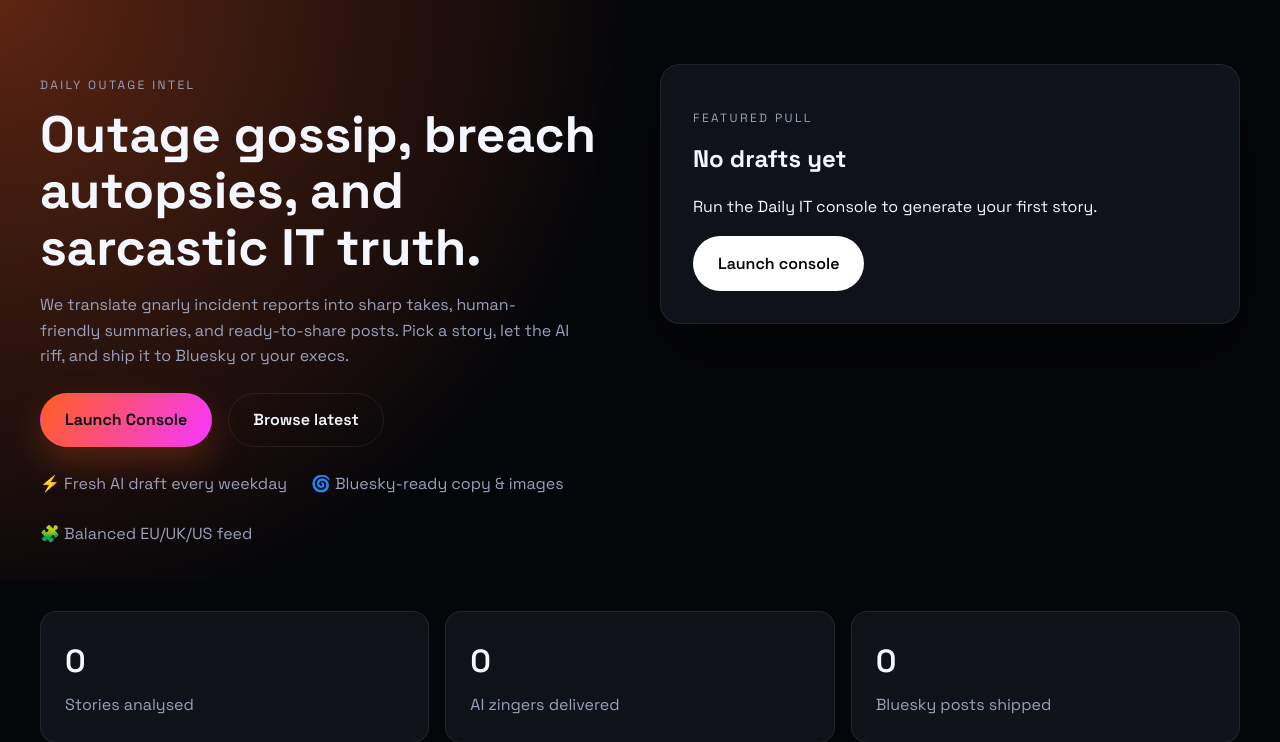
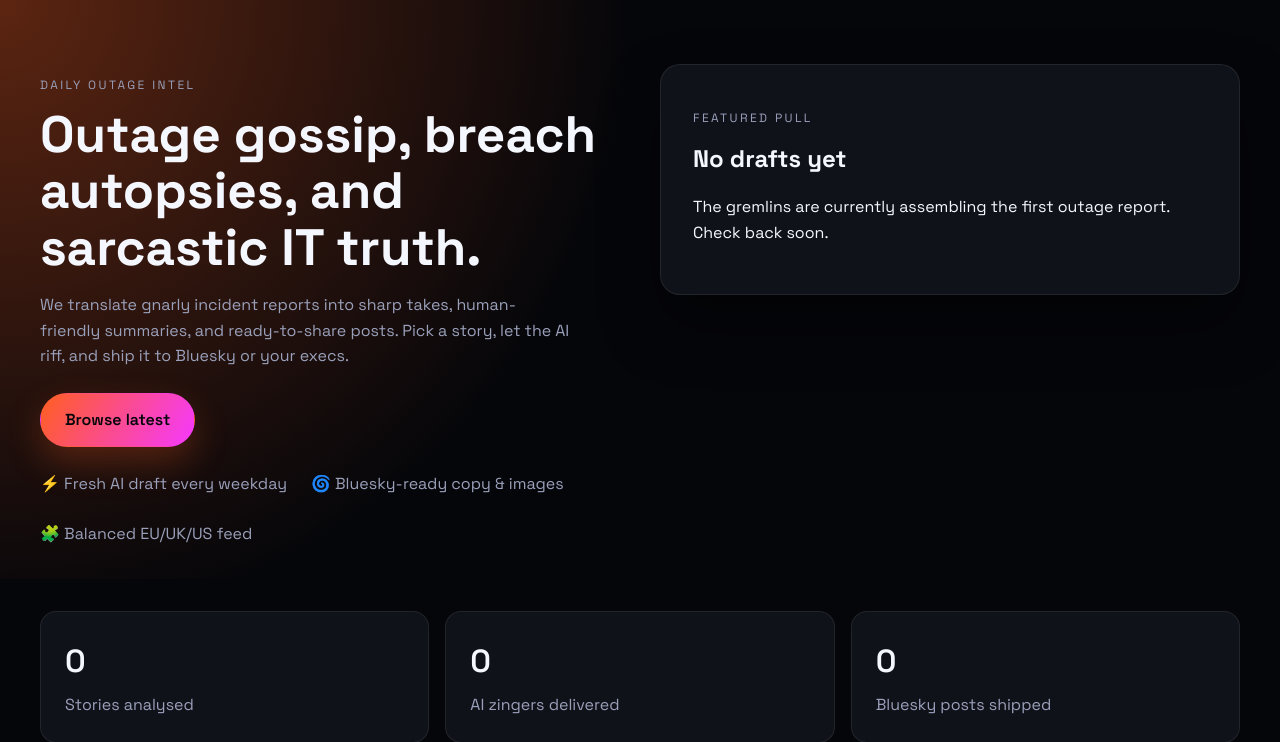
Before and after one commit to CerberusITUK/daily-it-post-console, a PHP site: page /site/index.php in a window 1280 px wide. Shown: the part 114-856 px from the top of the page. Run offline with PHP 8.4, Linux system fonts and the light colour scheme; data that the repository does not hold is empty.

Commit message:
Remove Netlify console button from public blog

```diff
--- a/site/index.php
+++ b/site/index.php
@@ -193,8 +193,7 @@ function trim_summary($text) {
               posts. Pick a story, let the AI riff, and ship it to Bluesky or your execs.
             </p>
             <div class="hero-cta">
-              <a class="btn primary" href="https://dailyitconsole.netlify.app" target="_blank" rel="noopener">Launch Console</a>
-              <a class="btn ghost" href="#recent-posts">Browse latest</a>
+              <a class="btn primary" href="#recent-posts">Browse latest</a>
             </div>
             <ul class="hero-points">
               <li>⚡ Fresh AI draft every weekday</li>
@@ -217,8 +216,7 @@ function trim_summary($text) {
                   <a href="<?= escape($featured['link']) ?>" class="btn secondary" target="_blank" rel="noopener">Read source article</a>
               <?php else: ?>
                   <h2>No drafts yet</h2>
-                  <p>Run the Daily IT console to generate your first story.</p>
-                  <a href="https://dailyitconsole.netlify.app" class="btn secondary" target="_blank" rel="noopener">Launch console</a>
+                  <p>The gremlins are currently assembling the first outage report. Check back soon.</p>
               <?php endif; ?>
             </div>
           </div>
```
